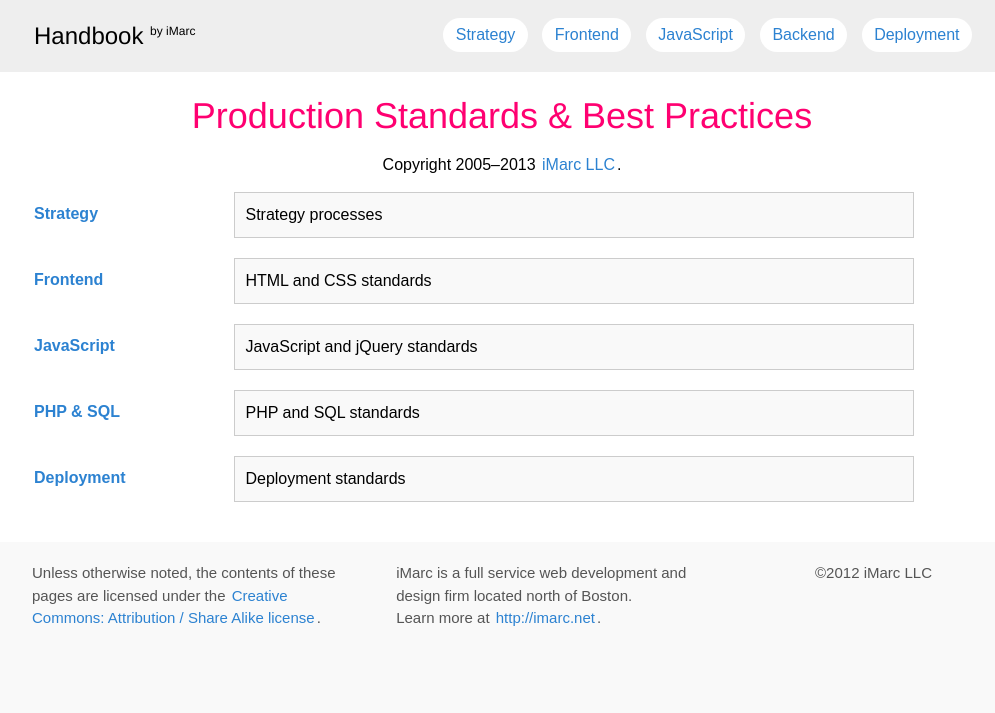
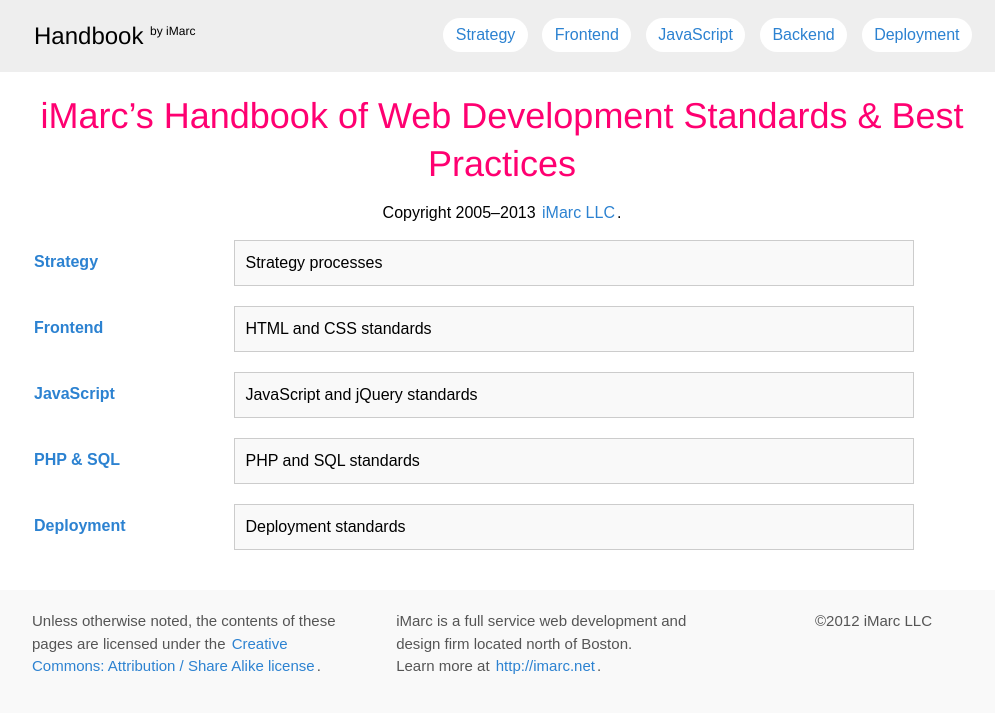
Before and after one commit to imarc/handbook, a Jekyll site: the page built from index.markdown, in a window 1280 px wide. Shown: the top 713 px of the page, without its empty margins (138-1133 px from the left). Built offline with Jekyll 4.4.1, drawn with Linux system fonts in a browser that asks for light colours; nearby versions of some CDN libraries.

Commit message:
Updated title

```diff
--- a/index.markdown
+++ b/index.markdown
@@ -3,7 +3,7 @@
 layout: notoc
 ---
 
-<h1 class="title">Production Standards &amp; Best Practices </h1>
+<h1 class="title">iMarc’s Handbook of Web Development Standards &amp; Best Practices</h1>
 <p class="copyright">
 	Copyright 2005‒2013 <a href="http://imarc.net/">iMarc LLC</a>.
 </p>
```
